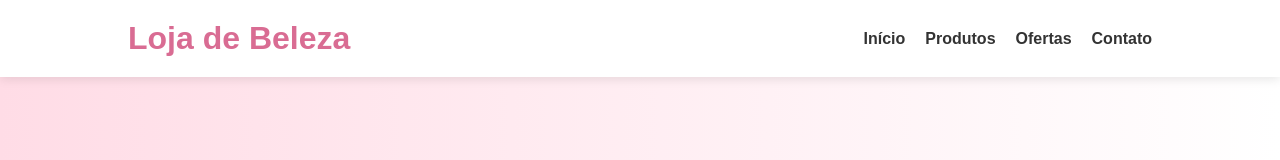
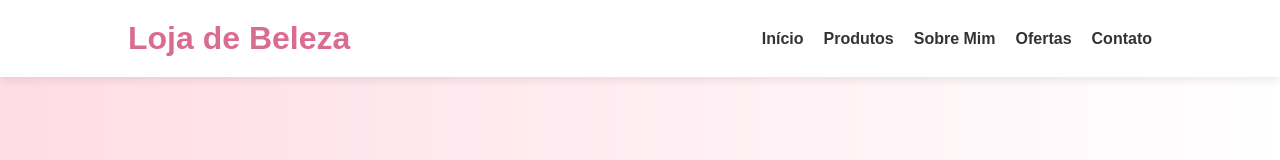
Before and after one commit to williams4803/Beleza-da-Mulher, a React (Vite) app: page / in a window 1280 px wide. Shown: the top 160 px of the page. Built offline with nearby package versions, Linux system fonts and the light colour scheme.

Commit message:
Add 'Sobre Mim' menu link to navigation

```diff
--- a/src/components/Header.jsx
+++ b/src/components/Header.jsx
@@ -9,6 +9,7 @@ function Header() {
       <nav>
         <a href="#inicio">Início</a>
         <a href="#produtos">Produtos</a>
+        <a href="#sobre">Sobre Mim</a>
         <a href="#ofertas">Ofertas</a>
         <a href="#contato">Contato</a>
       </nav>
--- a/src/components/Sobre.jsx
+++ b/src/components/Sobre.jsx
@@ -2,7 +2,7 @@ import "../styles/sobre.css";
 
 function Sobre() {
   return (
-    <section className="sobre">
+    <section id="sobre" className="sobre">
       <div className="sobre-text">
         <h2>Sobre Nossa Loja</h2>
         <p>
```
